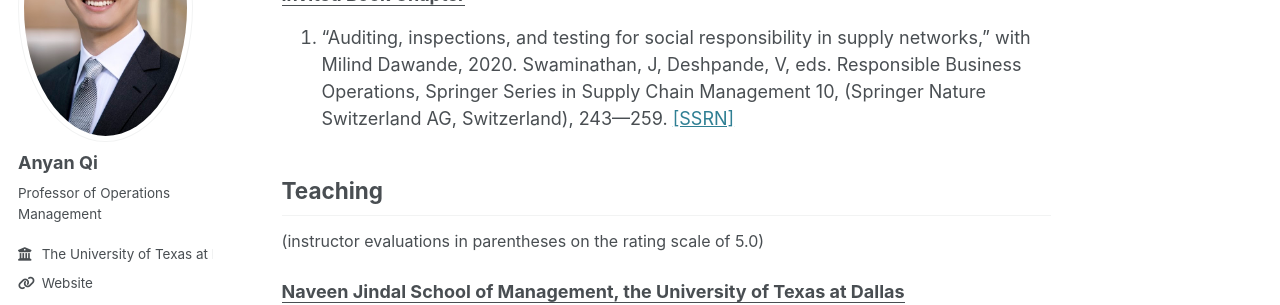
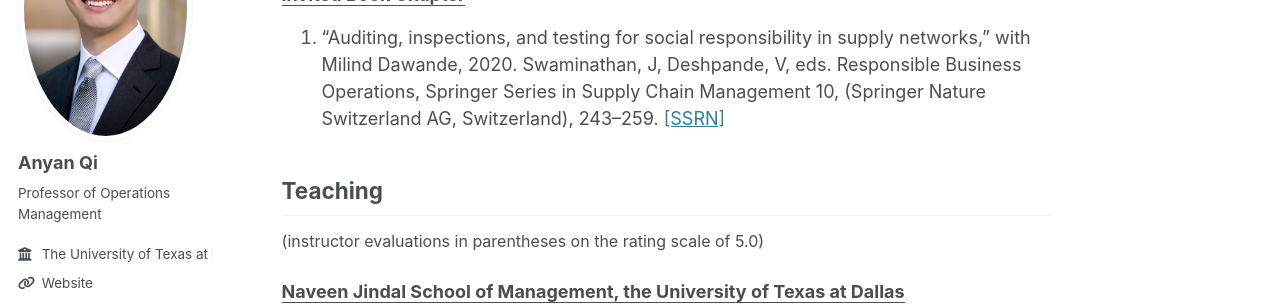
Before and after one commit to qi-anyan/qi-anyan.github.io, a Jekyll site: the page built from _pages/about.md, in a window 1280 px wide and 900 px high, scrolled down 3590 px. Shown: the part 233-538 px from the top of the window. Built offline with Jekyll 4.4.1, drawn with Linux system fonts in a browser that asks for light colours; some web fonts are replaced; some of the changed text lies outside the part shown.

Commit message:
Normalize range punctuation on homepage

```diff
--- a/_pages/about.md
+++ b/_pages/about.md
@@ -28,13 +28,13 @@ Before joining UT-Dallas, Anyan earned a Ph.D. in Technology and Operations from
     - Finalist in 2022 INFORMS PSOR Best Paper Award
     - Third place in 2022 ISCOM Best Paper Award
 
-1. "Human decision-making in dynamic resource allocation," with Damian Beil, Izak Duenyas, Steve Leider, and Jiawei Li. 2026. **Management Science**, 72(6): 5150-5170. [[SSRN]](https://papers.ssrn.com/sol3/papers.cfm?abstract_id=4913075)
+1. "Human decision-making in dynamic resource allocation," with Damian Beil, Izak Duenyas, Steve Leider, and Jiawei Li. 2026. **Management Science**, 72(6): 5150–5170. [[SSRN]](https://papers.ssrn.com/sol3/papers.cfm?abstract_id=4913075)
 
-1. "Behavioral externalities of process automation," with Ruth Beer and Ignacio Rios, 2026. **Management Science**, 72(1): 575-593. [[SSRN]](https://papers.ssrn.com/sol3/papers.cfm?abstract_id=4295527)
+1. "Behavioral externalities of process automation," with Ruth Beer and Ignacio Rios, 2026. **Management Science**, 72(1): 575–593. [[SSRN]](https://papers.ssrn.com/sol3/papers.cfm?abstract_id=4295527)
 
-1. “Coordination for assembly,” with Elena Katok, Sina Shokoohyar, and Wen Zhang, 2025. **Manufacturing & Service Operations Management**, 27(6): 1905-1922. [[SSRN]](https://papers.ssrn.com/sol3/papers.cfm?abstract_id=2889868)
+1. “Coordination for assembly,” with Elena Katok, Sina Shokoohyar, and Wen Zhang, 2025. **Manufacturing & Service Operations Management**, 27(6): 1905–1922. [[SSRN]](https://papers.ssrn.com/sol3/papers.cfm?abstract_id=2889868)
 
-1. "Stability of procurement networks," with Khai Chiong, 2025. **Manufacturing & Service Operations Management**, 27(6): 1923-1938. [[SSRN]](https://papers.ssrn.com/sol3/papers.cfm?abstract_id=4752112)
+1. "Stability of procurement networks," with Khai Chiong, 2025. **Manufacturing & Service Operations Management**, 27(6): 1923–1938. [[SSRN]](https://papers.ssrn.com/sol3/papers.cfm?abstract_id=4752112)
 
 1. “To communicate or not? Inter-firm communication in collaborative projects,” with Ruth Beer, 2024. **Management Science**, 70(5): 3225–3244. [[SSRN]](https://papers.ssrn.com/sol3/papers.cfm?abstract_id=3290267)
 
@@ -44,7 +44,7 @@ Before joining UT-Dallas, Anyan earned a Ph.D. in Technology and Operations from
 
 1. “Procurement for assembly under asymmetric information: Theory and evidence,” with Andrew Davis, Bin Hu, and Kyle Hyndman, 2022. **Management Science**, 68(4): 2694–2713. [[SSRN]](https://papers.ssrn.com/sol3/papers.cfm?abstract_id=3292622)
 
-1. “Supplier centrality and auditing priority in socially responsible supply chains,” with Jiayu Chen and Milind Dawande, 2020. **Manufacturing & Service Operations Management**, 22(6): 1199-1214. [[SSRN]](https://papers.ssrn.com/abstract=2889889)
+1. “Supplier centrality and auditing priority in socially responsible supply chains,” with Jiayu Chen and Milind Dawande, 2020. **Manufacturing & Service Operations Management**, 22(6): 1199–1214. [[SSRN]](https://papers.ssrn.com/abstract=2889889)
     - Honorable Mention in POMS College of Sustainable Operations 2019 Best Student Paper Competition (entrant: Jiayu Chen)
 
 1. “To share or not to share? Capacity reservation in a shared supplier,” with Hyun-Soo Ahn and Amitabh Sinha, 2019. **Production and Operations Management**, 28(11): 2823–2840. [[SSRN]](https://papers.ssrn.com/sol3/papers.cfm?abstract_id=2909260)
@@ -95,7 +95,7 @@ Before joining UT-Dallas, Anyan earned a Ph.D. in Technology and Operations from
 
 ### <u>Invited Book Chapter</u>
 
-1. “Auditing, inspections, and testing for social responsibility in supply networks,” with Milind Dawande, 2020. Swaminathan, J, Deshpande, V, eds. Responsible Business Operations, Springer Series in Supply Chain Management 10, (Springer Nature Switzerland AG, Switzerland), 243—259. [[SSRN]](https://papers.ssrn.com/sol3/papers.cfm?abstract_id=3521582)
+1. “Auditing, inspections, and testing for social responsibility in supply networks,” with Milind Dawande, 2020. Swaminathan, J, Deshpande, V, eds. Responsible Business Operations, Springer Series in Supply Chain Management 10, (Springer Nature Switzerland AG, Switzerland), 243–259. [[SSRN]](https://papers.ssrn.com/sol3/papers.cfm?abstract_id=3521582)
 
 ## Teaching
 
@@ -179,7 +179,7 @@ Before joining UT-Dallas, Anyan earned a Ph.D. in Technology and Operations from
 - Senior Editor for **Production and Operations Management** (2019–present)
 - Associate Editor for **Decision Sciences** (2022–present)
 - Department Editor for **Journal of Systems Science and Systems Engineering** (2025-present)
-- Guest Associate Editor for **Management Science** (2024-2025)
+- Guest Associate Editor for **Management Science** (2024–2025)
 
 ### Academic Community Service
 
```
